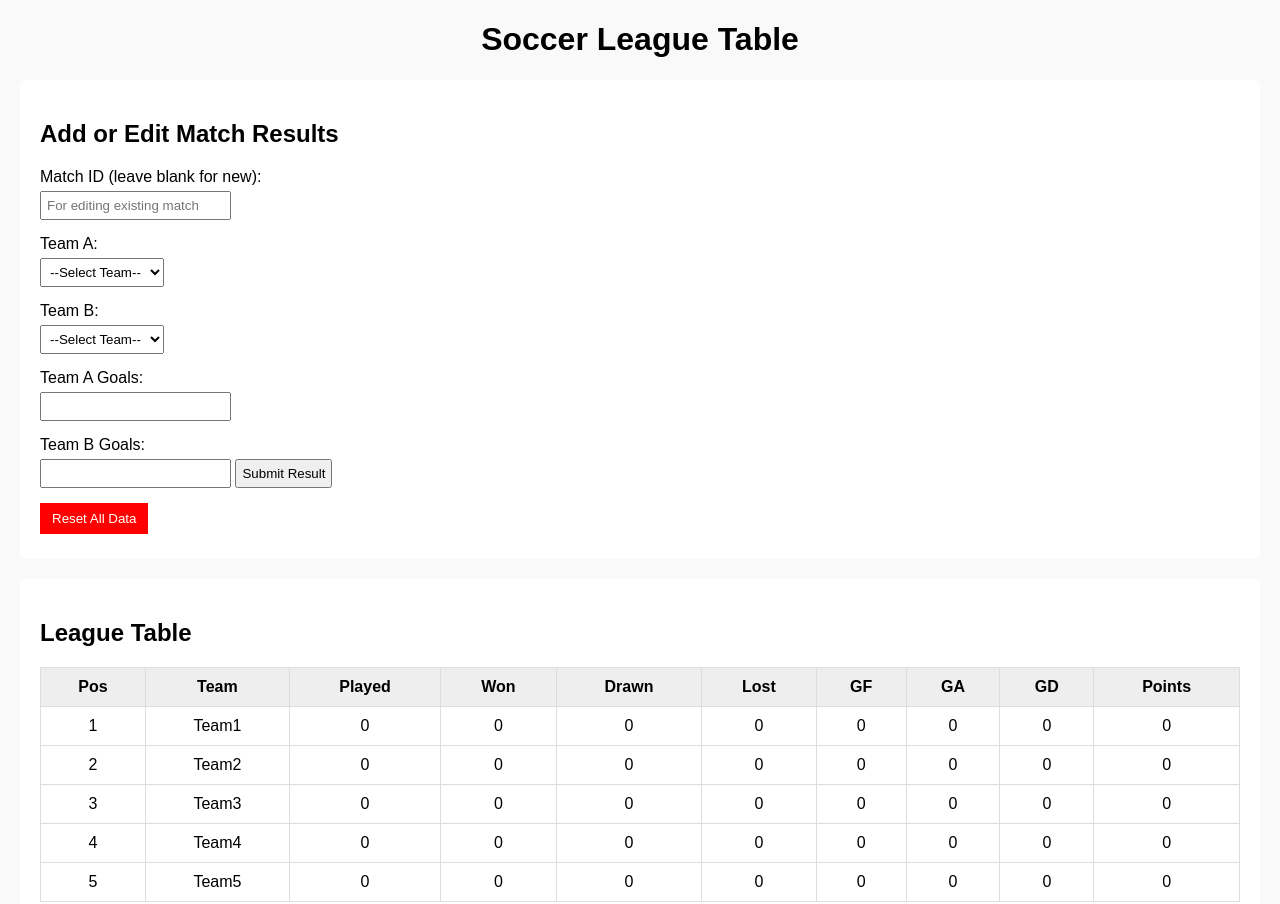
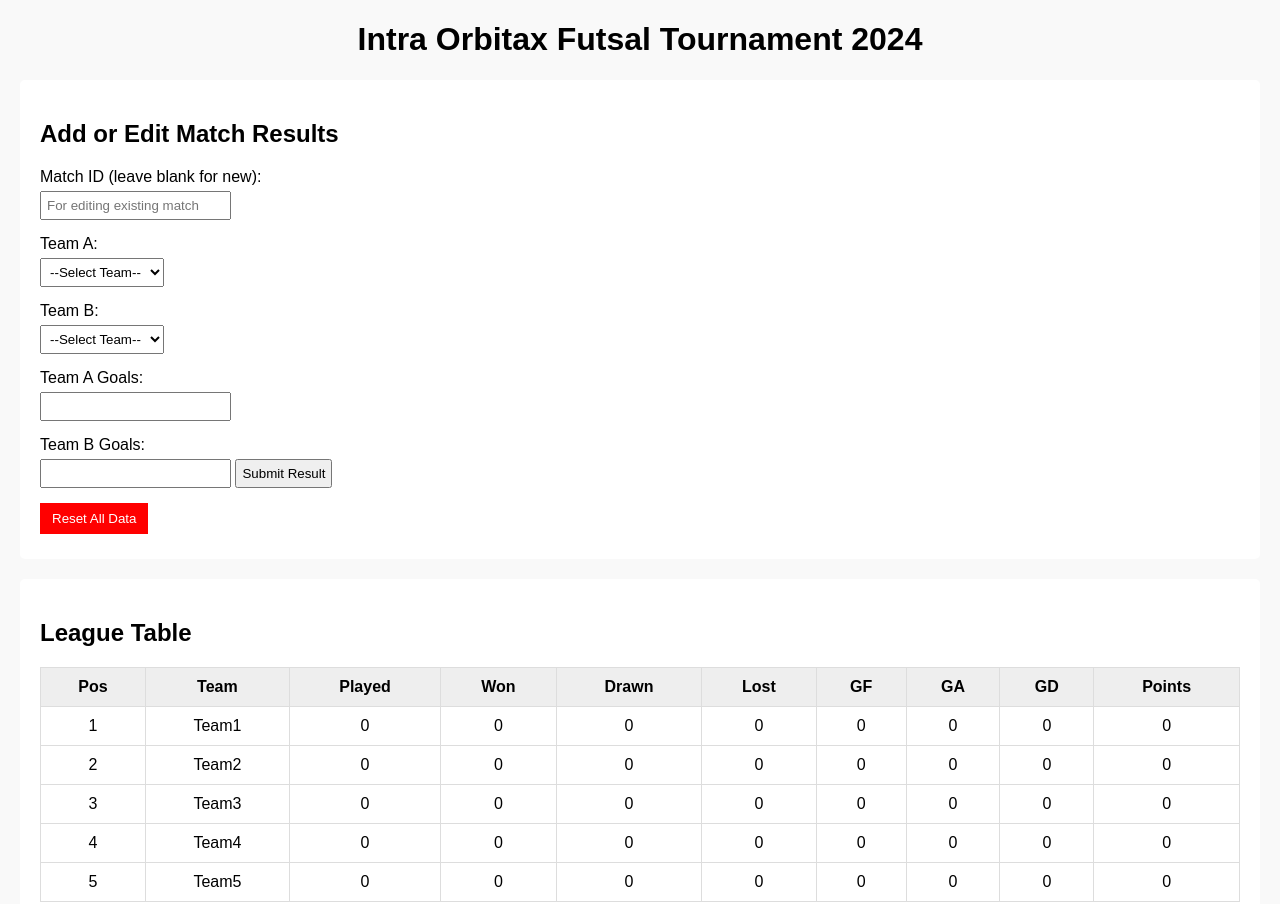
Before and after one commit to 5-4-K/5-4-K.github.io, a plain HTML site: page index.html in a window 1280 px wide. Shown: the top 904 px of the page. Drawn offline with Linux system fonts and the light colour scheme.

Commit message:
Update title and header

```diff
--- a/index.html
+++ b/index.html
@@ -4,11 +4,11 @@
 <meta charset="UTF-8" />
 <meta name="viewport" content="width=device-width, initial-scale=1.0"/>
 
-<title>Soccer League Table</title>
+<title>Intra Orbitax Futsal Tournament 2024</title>
 <link rel="stylesheet" href="styles.css"/>
 </head>
 <body>
-    <h1>Soccer League Table</h1>
+    <h1>Intra Orbitax Futsal Tournament 2024</h1>
 
     <div class="input-section">
         <h2>Add or Edit Match Results</h2>
```
